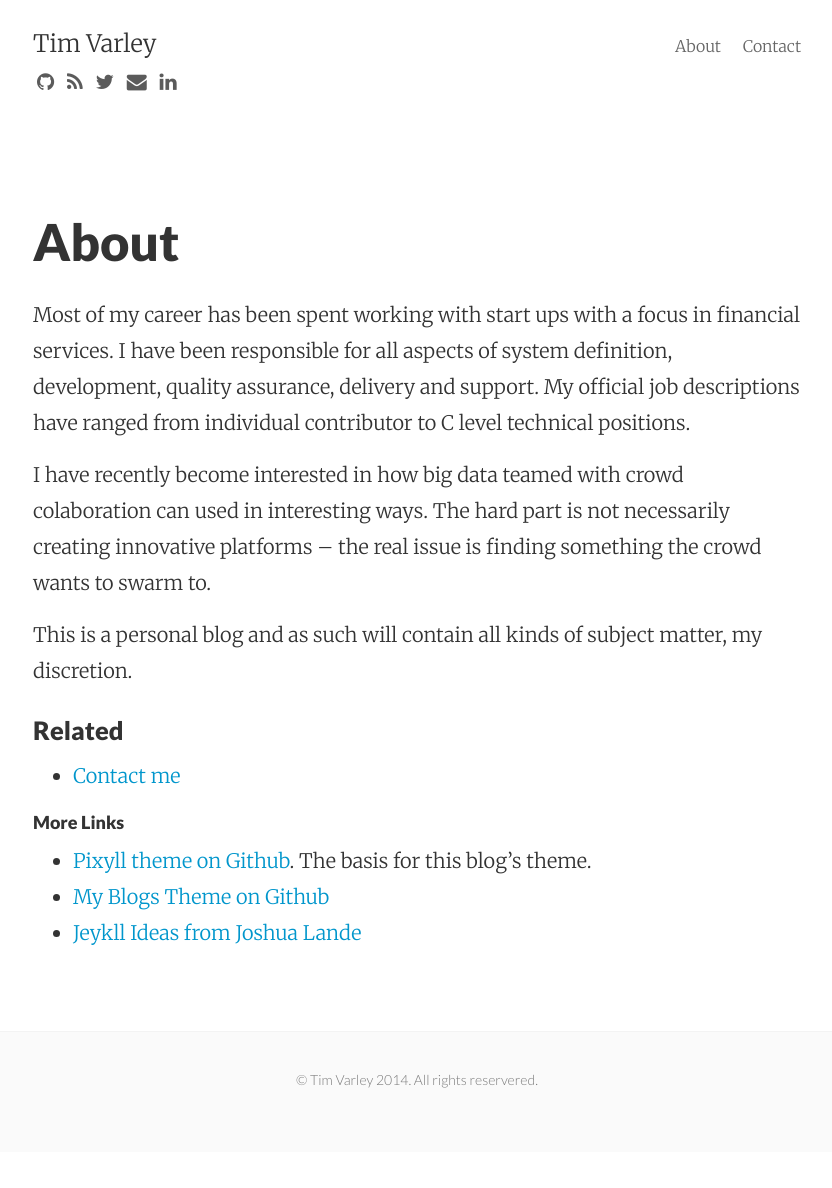
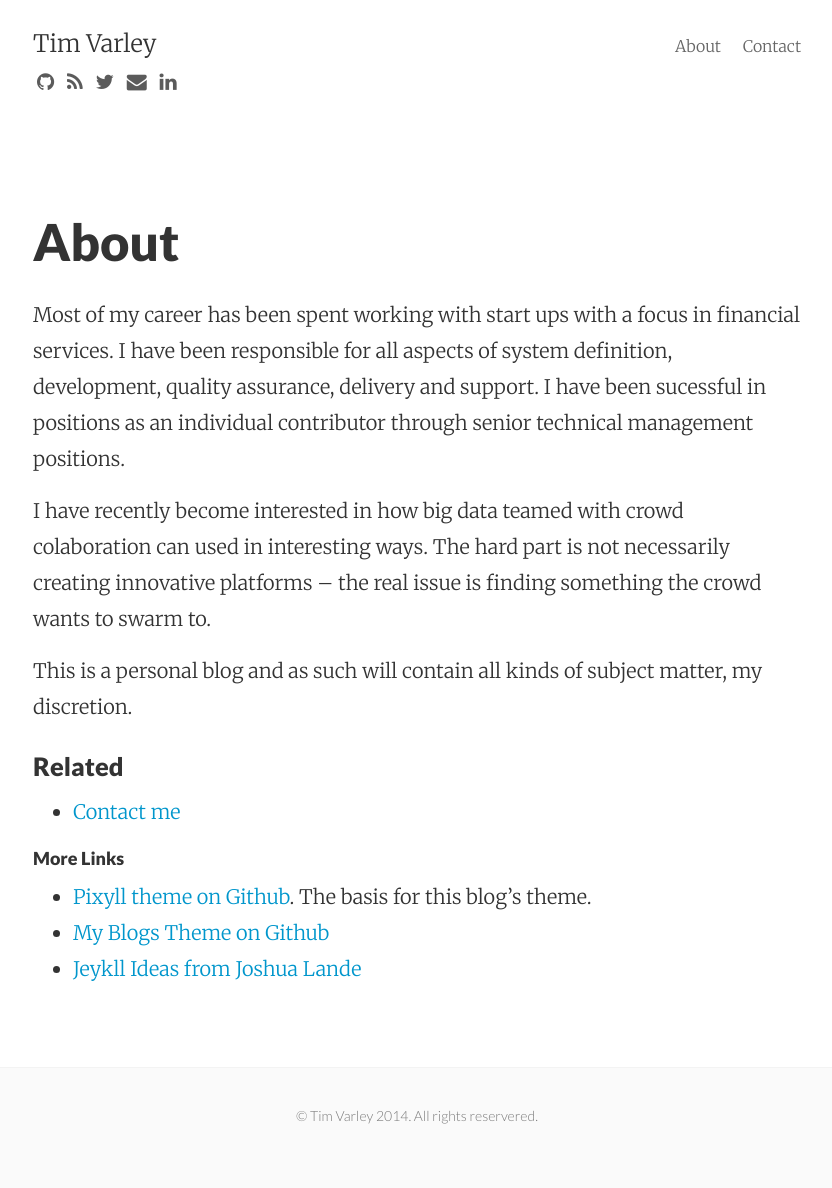
Before and after one commit to tvarley/tvarley.github.io, a Jekyll site: the page built from about.md, in a window 1280 px wide. Shown: the whole page, without its empty margins (223-1055 px from the left). Built offline with Jekyll 4.4.1, drawn with Linux system fonts in a browser that asks for light colours; nearby versions of some CDN libraries; before the commit the page ends 1152 px from its top, so only the background shows below that.

Commit message:
Update about.md

```diff
--- a/about.md
+++ b/about.md
@@ -5,7 +5,7 @@ title: About
 permalink: /about/
 ---
 
-Most of my career has been spent working with start ups with a focus in financial services. I have been responsible for all aspects of system definition, development, quality assurance, delivery and support. My official job descriptions have ranged from individual contributor to C level technical positions.
+Most of my career has been spent working with start ups with a focus in financial services. I have been responsible for all aspects of system definition, development, quality assurance, delivery and support. I have been sucessful in positions as an individual contributor through senior technical management positions.
 
 I have recently become interested in how big data teamed with crowd colaboration can used in interesting ways. The hard part is not necessarily creating innovative platforms -- the real issue is finding something the crowd wants to swarm to.
 
```
